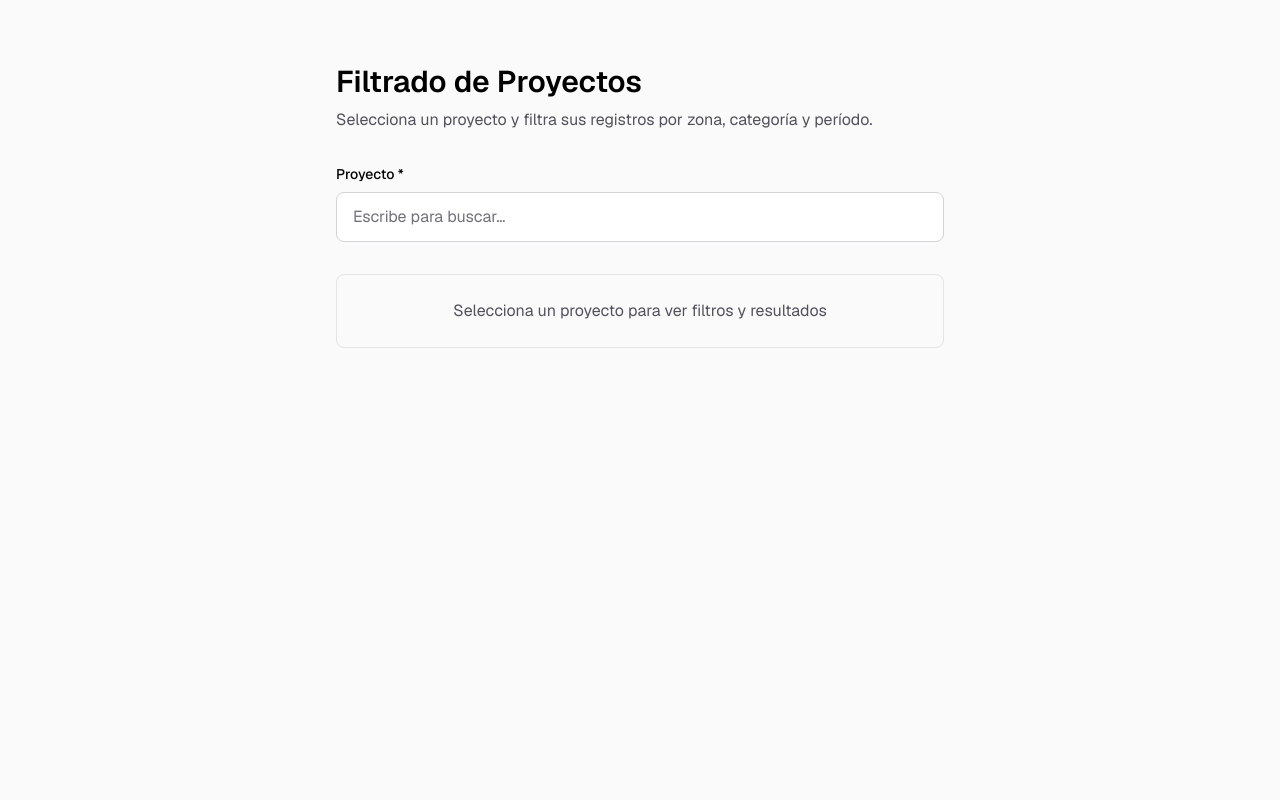
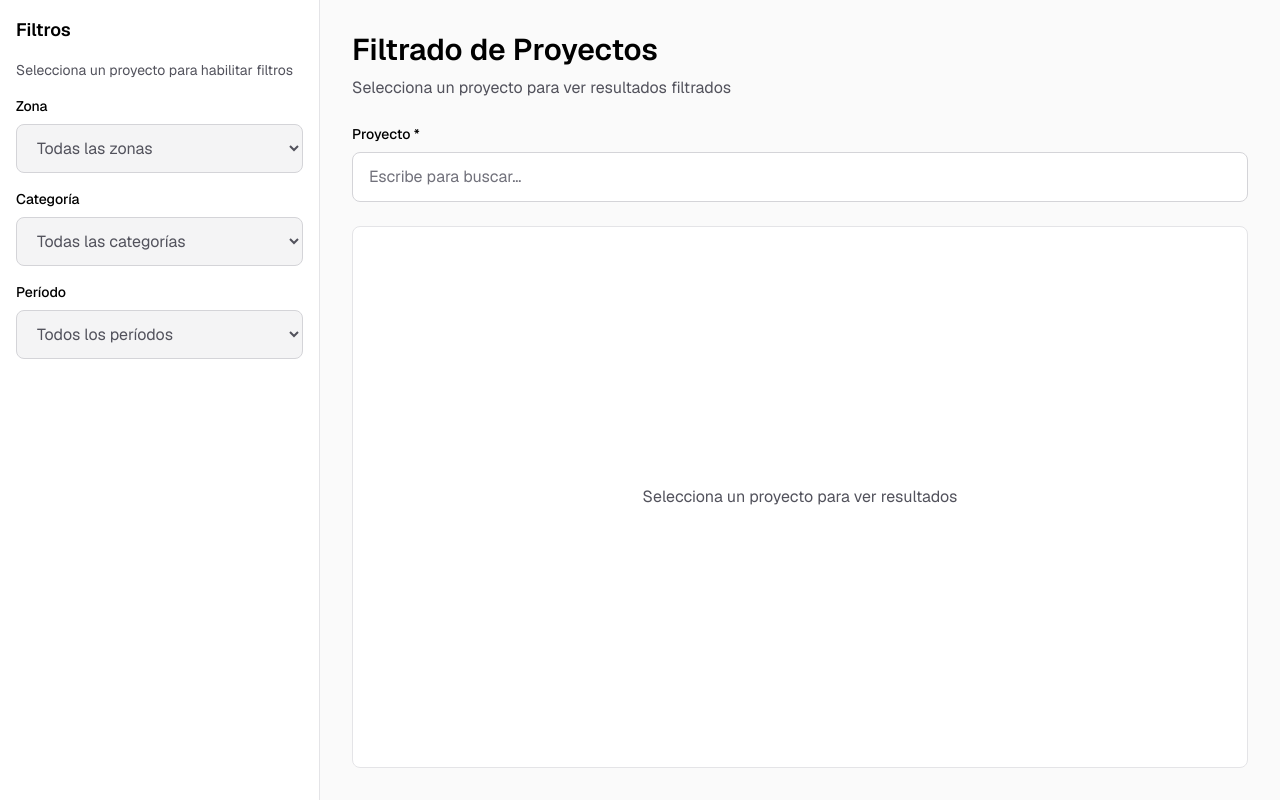
Before and after one commit to nimble-gus/mi-proyecto, a Next.js app: page / in a window 1280 px wide. Built offline with nearby package versions, Linux system fonts and the light colour scheme.

Commit message:
feat: changed layout and design of the principal page

```diff
--- a/app/(ui)/components/FiltersBar.tsx
+++ b/app/(ui)/components/FiltersBar.tsx
@@ -10,6 +10,7 @@ interface FiltersBarProps {
   selectedPeriod: string;
   setSelectedPeriod: (period: string) => void;
   onClearFilters: () => void;
+  hasSelectedProject: boolean;
 }
 
 export function FiltersBar({
@@ -24,6 +25,7 @@ export function FiltersBar({
   selectedPeriod,
   setSelectedPeriod,
   onClearFilters,
+  hasSelectedProject,
 }: FiltersBarProps) {
   const handleZoneChange = (e: React.ChangeEvent<HTMLSelectElement>) => {
     setSelectedZone(e.target.value);
@@ -37,18 +39,27 @@ export function FiltersBar({
     setSelectedPeriod(e.target.value);
   };
 
+  const isDisabled = !hasSelectedProject || loadingCatalogues;
+
   return (
-    <div className="flex flex-col gap-4 rounded-lg border border-zinc-200 bg-white p-4 shadow-sm dark:border-zinc-700 dark:bg-zinc-900">
+    <div className="flex min-h-full flex-col gap-4 lg:h-full">
       <h2 className="text-lg font-semibold text-black dark:text-zinc-50">
         Filtros
       </h2>
-      {loadingCatalogues && (
+
+      {!hasSelectedProject && (
+        <p className="text-sm text-zinc-600 dark:text-zinc-400">
+          Selecciona un proyecto para habilitar filtros
+        </p>
+      )}
+
+      {loadingCatalogues && hasSelectedProject && (
         <p className="text-sm text-zinc-600 dark:text-zinc-400">
           Cargando filtros...
         </p>
       )}
-      {!loadingCatalogues && (
-        <div className="grid grid-cols-1 gap-4 sm:grid-cols-2 lg:grid-cols-3">
+
+      <div className="flex flex-col gap-4">
         <div className="flex flex-col gap-2">
           <label
             htmlFor="zone-selector"
@@ -60,8 +71,8 @@ export function FiltersBar({
             id="zone-selector"
             value={selectedZone}
             onChange={handleZoneChange}
-              disabled={loadingCatalogues || zones.length === 0}
-              className="rounded-lg border border-zinc-300 bg-white px-4 py-3 text-base text-black focus:border-zinc-500 focus:outline-none focus:ring-2 focus:ring-zinc-500 focus:ring-offset-2 disabled:cursor-not-allowed disabled:bg-zinc-100 disabled:text-zinc-600 dark:border-zinc-700 dark:bg-zinc-900 dark:text-zinc-50 dark:focus:border-zinc-500 dark:disabled:bg-zinc-800 dark:disabled:text-zinc-400"
+            disabled={isDisabled || zones.length === 0}
+            className="w-full rounded-lg border border-zinc-300 bg-white px-4 py-3 text-base text-black focus:border-zinc-500 focus:outline-none focus:ring-2 focus:ring-zinc-500 focus:ring-offset-2 disabled:cursor-not-allowed disabled:bg-zinc-100 disabled:text-zinc-600 dark:border-zinc-700 dark:bg-zinc-900 dark:text-zinc-50 dark:focus:border-zinc-500 dark:disabled:bg-zinc-800 dark:disabled:text-zinc-400"
           >
             <option value="">Todas las zonas</option>
             {zones.map((zone) => (
@@ -70,11 +81,6 @@ export function FiltersBar({
               </option>
             ))}
           </select>
-            {loadingCatalogues && (
-              <p className="text-xs text-zinc-500 dark:text-zinc-400">
-                Cargando zonas...
-              </p>
-            )}
         </div>
 
         <div className="flex flex-col gap-2">
@@ -88,8 +94,8 @@ export function FiltersBar({
             id="category-selector"
             value={selectedCategory}
             onChange={handleCategoryChange}
-              disabled={loadingCatalogues || categories.length === 0}
-              className="rounded-lg border border-zinc-300 bg-white px-4 py-3 text-base text-black focus:border-zinc-500 focus:outline-none focus:ring-2 focus:ring-zinc-500 focus:ring-offset-2 disabled:cursor-not-allowed disabled:bg-zinc-100 disabled:text-zinc-600 dark:border-zinc-700 dark:bg-zinc-900 dark:text-zinc-50 dark:focus:border-zinc-500 dark:disabled:bg-zinc-800 dark:disabled:text-zinc-400"
+            disabled={isDisabled || categories.length === 0}
+            className="w-full rounded-lg border border-zinc-300 bg-white px-4 py-3 text-base text-black focus:border-zinc-500 focus:outline-none focus:ring-2 focus:ring-zinc-500 focus:ring-offset-2 disabled:cursor-not-allowed disabled:bg-zinc-100 disabled:text-zinc-600 dark:border-zinc-700 dark:bg-zinc-900 dark:text-zinc-50 dark:focus:border-zinc-500 dark:disabled:bg-zinc-800 dark:disabled:text-zinc-400"
           >
             <option value="">Todas las categorías</option>
             {categories.map((category) => (
@@ -98,11 +104,6 @@ export function FiltersBar({
               </option>
             ))}
           </select>
-            {loadingCatalogues && (
-              <p className="text-xs text-zinc-500 dark:text-zinc-400">
-                Cargando categorías...
-              </p>
-            )}
         </div>
 
         <div className="flex flex-col gap-2">
@@ -116,8 +117,8 @@ export function FiltersBar({
             id="period-selector"
             value={selectedPeriod}
             onChange={handlePeriodChange}
-              disabled={loadingCatalogues || periods.length === 0}
-              className="rounded-lg border border-zinc-300 bg-white px-4 py-3 text-base text-black focus:border-zinc-500 focus:outline-none focus:ring-2 focus:ring-zinc-500 focus:ring-offset-2 disabled:cursor-not-allowed disabled:bg-zinc-100 disabled:text-zinc-600 dark:border-zinc-700 dark:bg-zinc-900 dark:text-zinc-50 dark:focus:border-zinc-500 dark:disabled:bg-zinc-800 dark:disabled:text-zinc-400"
+            disabled={isDisabled || periods.length === 0}
+            className="w-full rounded-lg border border-zinc-300 bg-white px-4 py-3 text-base text-black focus:border-zinc-500 focus:outline-none focus:ring-2 focus:ring-zinc-500 focus:ring-offset-2 disabled:cursor-not-allowed disabled:bg-zinc-100 disabled:text-zinc-600 dark:border-zinc-700 dark:bg-zinc-900 dark:text-zinc-50 dark:focus:border-zinc-500 dark:disabled:bg-zinc-800 dark:disabled:text-zinc-400"
           >
             <option value="">Todos los períodos</option>
             {periods.map((period) => (
@@ -126,19 +127,14 @@ export function FiltersBar({
               </option>
             ))}
           </select>
-            {loadingCatalogues && (
-              <p className="text-xs text-zinc-500 dark:text-zinc-400">
-                Cargando períodos...
-              </p>
-            )}
         </div>
       </div>
-      )}
-      {(selectedZone || selectedCategory || selectedPeriod) && (
+
+      {hasSelectedProject && (selectedZone || selectedCategory || selectedPeriod) && (
         <button
           type="button"
           onClick={onClearFilters}
-          className="rounded-lg border border-zinc-300 bg-white px-4 py-3 text-sm font-medium text-zinc-700 transition-colors hover:bg-zinc-50 dark:border-zinc-700 dark:bg-zinc-900 dark:text-zinc-300 dark:hover:bg-zinc-800"
+          className="mt-auto rounded-lg border border-zinc-300 bg-white px-4 py-2 text-sm font-medium text-zinc-700 transition-colors hover:bg-zinc-50 dark:border-zinc-700 dark:bg-zinc-900 dark:text-zinc-300 dark:hover:bg-zinc-800"
         >
           Limpiar filtros
         </button>
--- a/app/(ui)/page.tsx
+++ b/app/(ui)/page.tsx
@@ -26,7 +26,7 @@ export default function Home() {
   // Hook de catálogos (se cargan automáticamente cuando hay proyecto seleccionado)
   const catalogs = useCatalogs(selectedProject);
 
-  // Hook de búsqueda de resultados
+  // Hook de búsqueda de resultados (búsqueda automática)
   const recordsSearch = useRecordsSearch(selectedProject, selectedZone, selectedCategory, selectedPeriod);
 
   // Hook de detalles del modal
@@ -37,11 +37,11 @@ export default function Home() {
     setSelectedProject(project);
     autocomplete.setIsOpen(false);
     autocomplete.setQuery("");
-    recordsSearch.setPage(1);
+    // Limpiar filtros al seleccionar nuevo proyecto
     setSelectedZone("");
     setSelectedCategory("");
     setSelectedPeriod("");
-  }, [autocomplete, recordsSearch]);
+  }, [autocomplete]);
 
   const handleClearProject = useCallback(() => {
     setSelectedProject(null);
@@ -50,44 +50,64 @@ export default function Home() {
     setSelectedZone("");
     setSelectedCategory("");
     setSelectedPeriod("");
-    recordsSearch.setPage(1);
-  }, [autocomplete, recordsSearch]);
+  }, [autocomplete]);
 
   const handleZoneChange = useCallback((zone: string) => {
     setSelectedZone(zone);
-    recordsSearch.setPage(1);
-  }, [recordsSearch]);
+    // La búsqueda se ejecuta automáticamente en useRecordsSearch
+  }, []);
 
   const handleCategoryChange = useCallback((category: string) => {
     setSelectedCategory(category);
-    recordsSearch.setPage(1);
-  }, [recordsSearch]);
+    // La búsqueda se ejecuta automáticamente en useRecordsSearch
+  }, []);
 
   const handlePeriodChange = useCallback((period: string) => {
     setSelectedPeriod(period);
-    recordsSearch.setPage(1);
-  }, [recordsSearch]);
+    // La búsqueda se ejecuta automáticamente en useRecordsSearch
+  }, []);
 
   const handleClearFilters = useCallback(() => {
     setSelectedZone("");
     setSelectedCategory("");
     setSelectedPeriod("");
-    recordsSearch.setPage(1);
-  }, [recordsSearch]);
+    // La búsqueda se ejecuta automáticamente en useRecordsSearch
+  }, []);
 
   return (
-    <div className="flex min-h-screen items-start justify-center bg-zinc-50 font-sans dark:bg-black">
-      <main className="flex w-full max-w-2xl flex-col gap-8 py-16 px-4 sm:px-8">
+    <div className="flex min-h-screen flex-col bg-zinc-50 font-sans lg:flex-row dark:bg-black">
+      {/* Sidebar de Filtros - Mobile: arriba, Desktop: izquierda */}
+      <aside className="w-full border-b border-zinc-200 bg-white p-4 dark:border-zinc-700 dark:bg-zinc-900 lg:sticky lg:top-0 lg:h-screen lg:w-80 lg:border-b-0 lg:border-r lg:overflow-y-auto">
+        <FiltersBar
+          zones={catalogs.zones}
+          categories={catalogs.categories}
+          periods={catalogs.periods}
+          loadingCatalogues={catalogs.loadingCatalogues}
+          selectedZone={selectedZone}
+          setSelectedZone={handleZoneChange}
+          selectedCategory={selectedCategory}
+          setSelectedCategory={handleCategoryChange}
+          selectedPeriod={selectedPeriod}
+          setSelectedPeriod={handlePeriodChange}
+          onClearFilters={handleClearFilters}
+          hasSelectedProject={!!selectedProject}
+        />
+      </aside>
+
+      {/* Área Principal */}
+      <main className="flex flex-1 flex-col gap-6 p-4 lg:p-8">
+        {/* Header */}
         <div className="flex flex-col gap-2">
-          <h1 className="text-3xl font-semibold text-black dark:text-zinc-50">
+          <h1 className="text-2xl font-semibold text-black dark:text-zinc-50 lg:text-3xl">
             Filtrado de Proyectos
           </h1>
-          <p className="text-zinc-600 dark:text-zinc-400">
-            Selecciona un proyecto y filtra sus registros por zona, categoría y período.
+          <p className="text-sm text-zinc-600 dark:text-zinc-400 lg:text-base">
+            Selecciona un proyecto para ver resultados filtrados
           </p>
         </div>
 
-        {/* Selector de proyecto */}
+        {/* Selector de Proyecto */}
+        <div className="flex flex-col gap-4">
           <ProjectAutocomplete
             query={autocomplete.query}
             setQuery={autocomplete.setQuery}
@@ -101,47 +121,18 @@ export default function Home() {
             onSelect={handleSelectProject}
             onClear={handleClearProject}
           />
+        </div>
 
-        {/* Mensaje si no hay proyecto seleccionado */}
+        {/* Área de Resultados */}
+        <div className="flex flex-1 flex-col gap-4">
           {!selectedProject && (
-          <div className="rounded-lg border border-zinc-200 bg-zinc-50 p-6 text-center dark:border-zinc-700 dark:bg-zinc-800">
+            <div className="flex flex-1 items-center justify-center rounded-lg border border-zinc-200 bg-white p-12 text-center dark:border-zinc-700 dark:bg-zinc-900">
               <p className="text-zinc-600 dark:text-zinc-400">
-              Selecciona un proyecto para ver filtros y resultados
+                Selecciona un proyecto para ver resultados
               </p>
             </div>
           )}
 
-        {/* Filtros y botón buscar */}
-        {selectedProject && (
-          <>
-            <FiltersBar
-              zones={catalogs.zones}
-              categories={catalogs.categories}
-              periods={catalogs.periods}
-              loadingCatalogues={catalogs.loadingCatalogues}
-              selectedZone={selectedZone}
-              setSelectedZone={handleZoneChange}
-              selectedCategory={selectedCategory}
-              setSelectedCategory={handleCategoryChange}
-              selectedPeriod={selectedPeriod}
-              setSelectedPeriod={handlePeriodChange}
-              onClearFilters={handleClearFilters}
-            />
-
-            <div className="flex gap-3">
-              <button
-                type="button"
-                onClick={() => recordsSearch.handleSearch()}
-                disabled={recordsSearch.loadingResults}
-                className="rounded-lg bg-zinc-900 px-6 py-3 text-base font-medium text-white transition-colors hover:bg-zinc-800 disabled:cursor-not-allowed disabled:opacity-50 dark:bg-zinc-50 dark:text-black dark:hover:bg-zinc-200"
-              >
-                {recordsSearch.loadingResults ? "Buscando..." : "Buscar"}
-              </button>
-            </div>
-          </>
-        )}
-
-        {/* Resultados */}
           {selectedProject && (
             <ResultsList
               items={recordsSearch.items}
@@ -156,6 +147,8 @@ export default function Home() {
               onNextPage={() => recordsSearch.setPage(Math.min(recordsSearch.totalPages, recordsSearch.page + 1))}
             />
           )}
+        </div>
+      </main>
 
       {/* Modal de detalles */}
       <DetailsModal
@@ -165,7 +158,6 @@ export default function Home() {
         loadingDetails={recordDetails.loadingDetails}
         errorDetails={recordDetails.errorDetails}
       />
-      </main>
     </div>
   );
 }
--- a/src/hooks/useRecordsSearch.ts
+++ b/src/hooks/useRecordsSearch.ts
@@ -1,4 +1,4 @@
-import { useState, useCallback, useRef } from "react";
+import { useState, useCallback, useRef, useEffect } from "react";
 import { Project, SelectedProject } from "@/src/types/domain";
 import { searchRecords, SearchRecordsParams } from "@/src/lib/api/records.api";
 
@@ -15,15 +15,16 @@ export function useRecordsSearch(
   const [totalItems, setTotalItems] = useState<number>(0);
   const [loadingResults, setLoadingResults] = useState<boolean>(false);
   const [error, setError] = useState<string | null>(null);
-  const hasSearchedRef = useRef<boolean>(false); // Para saber si ya se hizo una búsqueda inicial
+  const isInitialMount = useRef<boolean>(true);
 
-  const handleSearch = useCallback(async (pageToUse?: number) => {
+  const performSearch = useCallback(async (pageToUse: number = 1) => {
     if (!selectedProject) {
-      setError("Por favor, selecciona un proyecto primero");
+      setItems([]);
+      setTotalItems(0);
+      setTotalPages(0);
+      setError(null);
       return;
     }
-
-    const currentPage = pageToUse ?? page;
 
     setLoadingResults(true);
     setError(null);
@@ -31,7 +32,7 @@ export function useRecordsSearch(
     try {
       const params: SearchRecordsParams = {
         project: selectedProject.proyecto,
-        page: currentPage,
+        page: pageToUse,
         pageSize,
       };
 
@@ -54,35 +55,61 @@ export function useRecordsSearch(
       setPageSize(data.pageSize);
       setTotalItems(data.totalItems || 0);
       setTotalPages(data.totalPages || 0);
-      hasSearchedRef.current = true; // Marcar que ya se hizo una búsqueda
     } catch (err) {
       const errorMessage = err instanceof Error ? err.message : "Error al obtener registros. Por favor, intenta nuevamente.";
       setError(errorMessage);
       setItems([]);
+      setTotalItems(0);
+      setTotalPages(0);
     } finally {
       setLoadingResults(false);
     }
-  }, [selectedProject, selectedZone, selectedCategory, selectedPeriod, page, pageSize]);
+  }, [selectedProject, selectedZone, selectedCategory, selectedPeriod, pageSize]);
 
-  // Función para cambiar de página y ejecutar búsqueda automáticamente si ya se buscó antes
+  // Búsqueda automática cuando cambia el proyecto o los filtros
+  useEffect(() => {
+    if (isInitialMount.current) {
+      isInitialMount.current = false;
+      return;
+    }
+
+    if (selectedProject) {
+      // Resetear página a 1 cuando cambian filtros o proyecto
+      setPage(1);
+      performSearch(1);
+    } else {
+      // Limpiar resultados si no hay proyecto
+      setItems([]);
+      setTotalItems(0);
+      setTotalPages(0);
+      setError(null);
+    }
+  }, [selectedProject, selectedZone, selectedCategory, selectedPeriod, performSearch]);
+
+  // Función para cambiar de página (búsqueda automática)
   const setPageAndSearch = useCallback((newPage: number) => {
+    if (!selectedProject) return;
     setPage(newPage);
-    // Si ya se hizo una búsqueda inicial, ejecutar automáticamente al cambiar de página
-    if (hasSearchedRef.current && selectedProject) {
-      handleSearch(newPage);
+    performSearch(newPage);
+  }, [selectedProject, performSearch]);
+
+  // Función manual para refrescar (opcional)
+  const refresh = useCallback(() => {
+    if (selectedProject) {
+      performSearch(page);
     }
-  }, [selectedProject, handleSearch]);
+  }, [selectedProject, page, performSearch]);
 
   return {
     items,
     page,
-    setPage: setPageAndSearch, // Usar la función que ejecuta búsqueda automática
+    setPage: setPageAndSearch,
     pageSize,
     setPageSize,
     totalPages,
     totalItems,
     loadingResults,
     error,
-    handleSearch,
+    refresh,
   };
 }
```
Also changed, not shown: app/(ui)/components/ResultsList.tsx (+9 -9 lines), 1 other file (tests, documents, lock files or other folders). Lines whose indentation alone changed are shown as unchanged.
